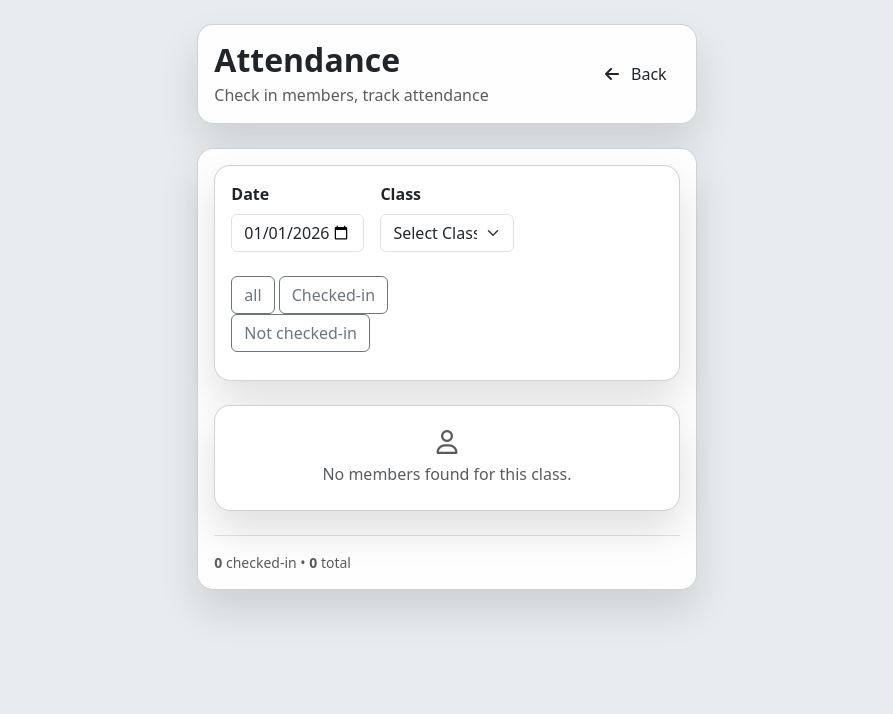
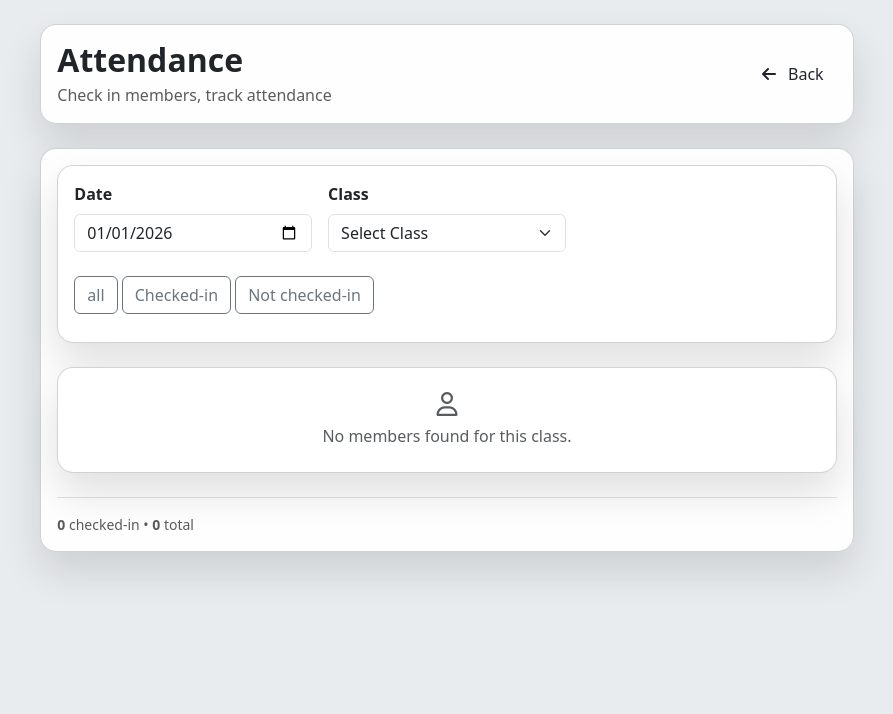
Before and after one commit to renatomac/lzbjj, a Django app: page /attendanceRecord/1/ in a window 1280 px wide. Shown: the part 86-800 px from the top of the page, without its empty margins (193-1086 px from the left). Run offline with Django 5.2, Linux system fonts and the light colour scheme; data that the repository does not hold is empty.

Commit message:
form size adjustments

```diff
--- a/crm/templates/attendance/attendance.html
+++ b/crm/templates/attendance/attendance.html
@@ -6,9 +6,7 @@
 
 {% block content %}
 <div class="row justify-content-center">
-
-
-  <div class="col-5">
+  <div class="col-lg-8 col-sm-12">
     <div class="card main-card mb-4">
       <div class="card-body d-flex justify-content-between align-items-center flex-wrap gap-3">
         <div>
@@ -27,7 +25,7 @@
 </div>
 
 <div class="row justify-content-center">
-  <div class="col-lg-5">
+  <div class="col-lg-8 col-sm-12">
     <div class="card main-card mb-4">
       <div class="card-body">
 
--- a/crm/templates/login/layout.html
+++ b/crm/templates/login/layout.html
@@ -13,7 +13,7 @@
     </head>
     <body>
         <div class="container-md">
-            <div class="card mx-auto my-5" style="width:400px">
+            <div class="card mx-auto my-5" style="width:80%" >
                 <div class="card-body">
                     <div class="p-3 mb-2 bg-dark text-white text-center">
                         <img src="{% static 'crm/img/checkmat200x200.png' %}" alt="Checkmat logo" class="img-fluid mx-auto d-block">
--- a/crm/templates/members/view.html
+++ b/crm/templates/members/view.html
@@ -6,7 +6,7 @@
 {% block content %}
 <div class="container-fluid py-4">
     <!-- Tabbed Content Section -->
-    <div class="card bg-white shadow-sm mb-4 w-50 mx-auto">
+    <div class="card bg-white shadow-sm mb-4 mx-auto">
         <div class="card-header border-bottom">
             <ul class="nav nav-tabs card-header-tabs" id="myTab" role="tablist">
                 <li class="nav-item">
```
